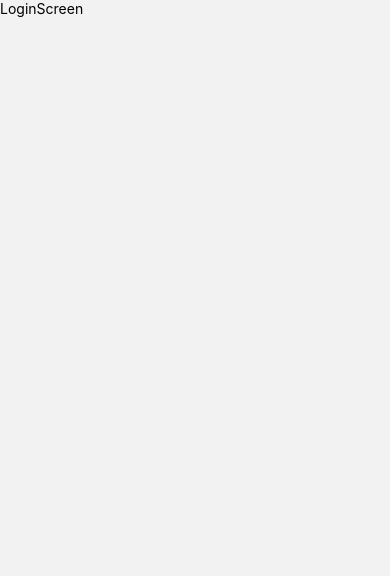
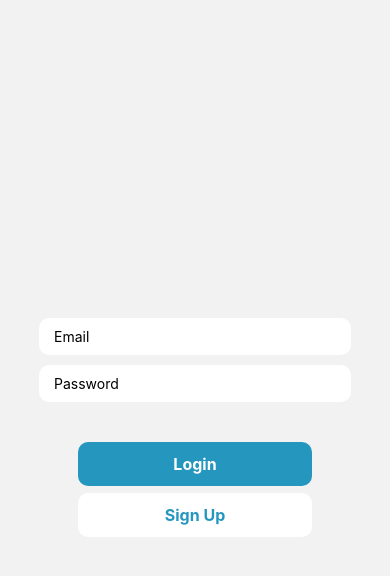
Before and after one commit to yusufcanstr/A6-FirebaseAuth-ReactNativeEgitimi, a React Native app: screen /Login in a window 390 px wide. Shown: the top 576 px of the page. Built offline with nearby package versions, Linux system fonts and the light colour scheme.

Commit message:
Login ekranı tasarlandı

```diff
--- a/screens/LoginScreen.js
+++ b/screens/LoginScreen.js
@@ -1,12 +1,73 @@
-import { StyleSheet, Text, View } from 'react-native'
-import React from 'react'
+import {
+  StyleSheet,
+  Text,
+  View,
+  KeyboardAvoidingView,
+  TextInput,
+  TouchableOpacity,
+} from "react-native";
+import React from "react";
 
 export default function LoginScreen() {
   return (
-    <View>
-      <Text>LoginScreen</Text>
-    </View>
-  )
+    <KeyboardAvoidingView style={styles.container} behavior="padding">
+      <View style={styles.inputContainer}>
+        <TextInput style={styles.input} placeholder="Email" />
+        <TextInput style={styles.input} placeholder="Password" />
+      </View>
+      <View style={styles.buttonContainer}>
+        <TouchableOpacity style={styles.button}>
+          <Text style={styles.buttonText}>Login</Text>
+        </TouchableOpacity>
+        <TouchableOpacity style={[styles.button, styles.outlineButton]}>
+          <Text style={styles.outlineButtonText}>Sign Up</Text>
+        </TouchableOpacity>
+      </View>
+    </KeyboardAvoidingView>
+  );
 }
 
-const styles = StyleSheet.create({})
+const styles = StyleSheet.create({
+    container:{
+        flex: 1,
+        justifyContent: 'center',
+        alignItems: 'center',
+    },
+    inputContainer:{
+        width: '80%',
+    },
+    input:{
+        backgroundColor: 'white',
+        paddingHorizontal: 15,
+        paddingVertical: 10,
+        marginTop: 10,
+        borderRadius: 10,
+    },
+    buttonContainer:{
+        width:'60%',
+        marginTop: 40,
+
+    },
+    button:{
+        backgroundColor: '#2596be',
+        padding: 12,
+        alignItems: 'center',
+        borderRadius: 10,
+
+    },
+    buttonText:{
+        color: 'white',
+        fontSize: 16,
+        fontWeight: 'bold'
+    },
+    outlineButton:{
+        backgroundColor: 'white',
+        marginTop: 7,
+
+    },
+    outlineButtonText:{
+        color: '#2596be',
+        fontSize: 16,
+        fontWeight: 'bold'
+    }
+});
```
